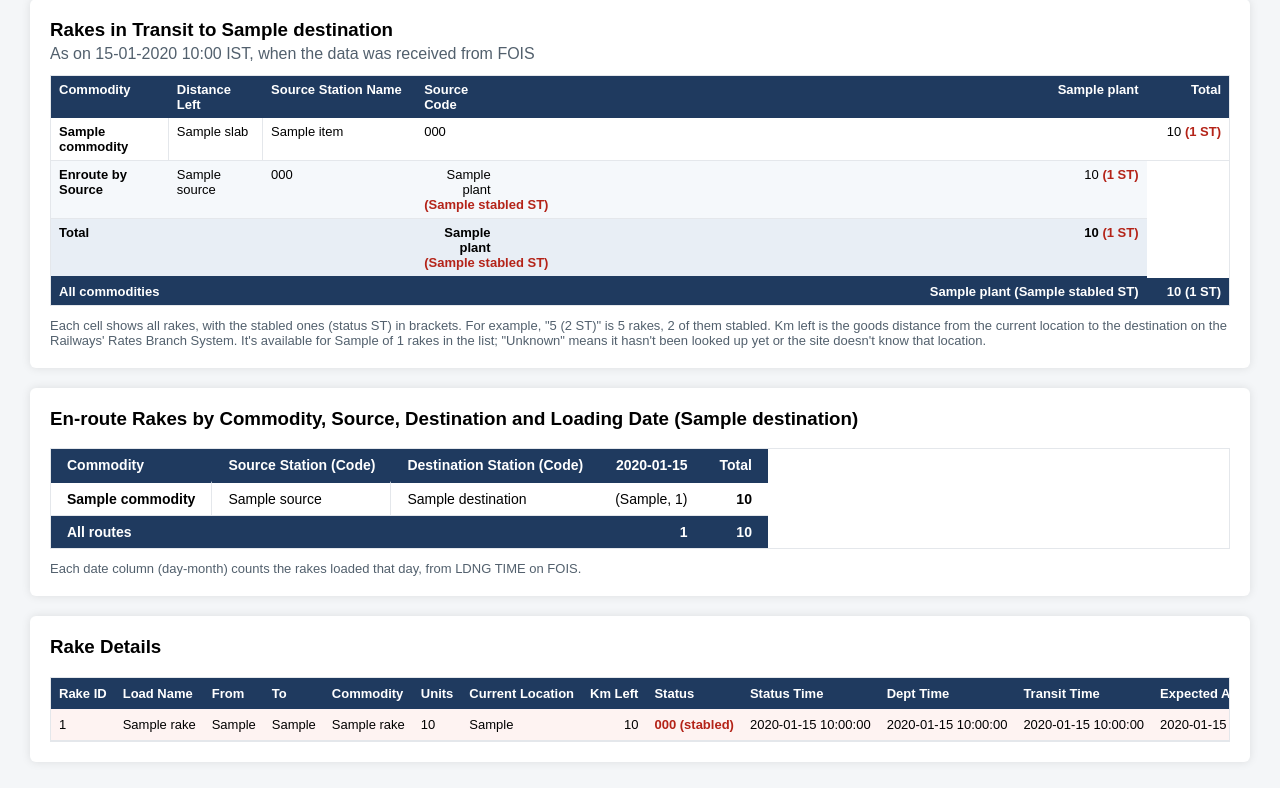
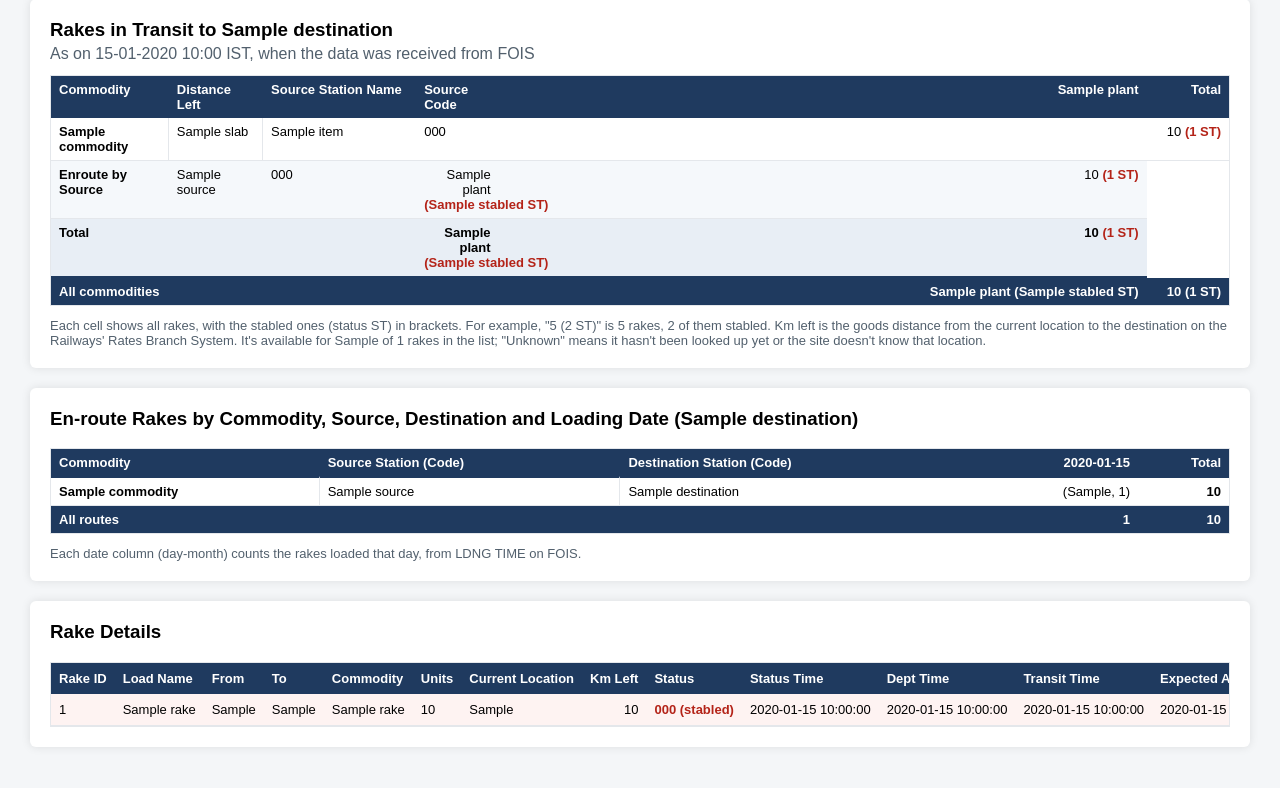
Before and after one commit to sanjay493/rakes_received, a Flask app: template templates/inbound.html in a window 1280 px wide. Shown: the part 579-1367 px from the top of the page. Run offline with Flask 3, Linux system fonts and the light colour scheme; the template is opened without the code that fills it: most values are stand-ins (such as "Sample title", 1, 10 or a date in 2020).

Commit message:
Fit the En-route table to the screen width with wrapping station names

```diff
--- a/templates/inbound.html
+++ b/templates/inbound.html
@@ -41,6 +41,10 @@
     .transit-table { width: 100%; min-width: 1000px; table-layout: fixed; font-size: 13px; }
     .transit-table th, .transit-table td { white-space: normal; overflow-wrap: break-word; vertical-align: top; }
     .transit-table thead th { overflow-wrap: normal; }
+    /* En-route table: fills the screen width; names and headings wrap, counts stay on one line. */
+    .route-table { width: 100%; font-size: 13px; }
+    .route-table th, .route-table td { white-space: normal; overflow-wrap: break-word; vertical-align: top; }
+    .route-table .num { white-space: nowrap; }
 
     /* Rakes in Transit on phones: a list instead of the 15-column table. */
     .transit-mobile, .phone-only { display: none; }
@@ -236,42 +240,42 @@
     <h3 style="margin-top: 0;">En-route Rakes by Commodity, Source, Destination and Loading Date{% if destination %} ({{ destination }}){% endif %}</h3>
     <div class="desk-only">
     <div class="sticky-table" style="max-height: 75vh; overflow: auto; border: 1px solid #e4e7eb;">
-    <table style="border-collapse: separate; border-spacing: 0; font-size: 14px; white-space: nowrap;">
+    <table class="route-table" style="border-collapse: separate; border-spacing: 0;">
         <thead>
             <tr style="background: #1f3a5f; color: white; text-align: left;">
-                <th style="padding: 8px 16px;">Commodity</th>
-                <th style="padding: 8px 16px;">Source Station (Code)</th>
-                <th style="padding: 8px 16px;">Destination Station (Code)</th>
+                <th style="padding: 6px 8px;">Commodity</th>
+                <th style="padding: 6px 8px;">Source Station (Code)</th>
+                <th style="padding: 6px 8px;">Destination Station (Code)</th>
                 {% for date in routes.dates %}
-                <th style="padding: 8px 16px; text-align: right;">{{ date }}</th>
+                <th class="num" style="padding: 6px 8px; text-align: right;">{{ date }}</th>
                 {% endfor %}
-                <th style="padding: 8px 16px; text-align: right;">Total</th>
+                <th class="num" style="padding: 6px 8px; text-align: right;">Total</th>
             </tr>
         </thead>
         <tbody>
             {% for route in routes.rows %}
             <tr{% if route.commodity_rows %} class="commodity-start"{% endif %}>
                 {% if route.commodity_rows %}
-                <th scope="rowgroup" rowspan="{{ route.commodity_rows }}" style="padding: 8px 16px; text-align: left; vertical-align: top; border-right: 1px solid #e4e7eb;">{{ route.commodity }}</th>
+                <th scope="rowgroup" rowspan="{{ route.commodity_rows }}" style="padding: 6px 8px; text-align: left; vertical-align: top; border-right: 1px solid #e4e7eb;">{{ route.commodity }}</th>
                 {% endif %}
                 {% if route.source_rows %}
-                <td rowspan="{{ route.source_rows }}" style="padding: 8px 16px; vertical-align: top; border-right: 1px solid #e4e7eb;">{{ route.source }}</td>
+                <td rowspan="{{ route.source_rows }}" style="padding: 6px 8px; vertical-align: top; border-right: 1px solid #e4e7eb;">{{ route.source }}</td>
                 {% endif %}
-                <td style="padding: 8px 16px;">{{ route.destination }}</td>
+                <td style="padding: 6px 8px;">{{ route.destination }}</td>
                 {% for count in route.counts %}
-                <td style="padding: 8px 16px; text-align: right;">{{ count or '' }}</td>
+                <td class="num" style="padding: 6px 8px; text-align: right;">{{ count or '' }}</td>
                 {% endfor %}
-                <td style="padding: 8px 16px; text-align: right; font-weight: bold;">{{ route.total }}</td>
+                <td class="num" style="padding: 6px 8px; text-align: right; font-weight: bold;">{{ route.total }}</td>
             </tr>
             {% endfor %}
         </tbody>
         <tfoot>
             <tr style="background: #1f3a5f; color: white; font-weight: bold;">
-                <td style="padding: 8px 16px;" colspan="3">All routes</td>
+                <td style="padding: 6px 8px;" colspan="3">All routes</td>
                 {% for count in routes.totals %}
-                <td style="padding: 8px 16px; text-align: right;">{{ count or '' }}</td>
+                <td class="num" style="padding: 6px 8px; text-align: right;">{{ count or '' }}</td>
                 {% endfor %}
-                <td style="padding: 8px 16px; text-align: right;">{{ routes.total }}</td>
+                <td class="num" style="padding: 6px 8px; text-align: right;">{{ routes.total }}</td>
             </tr>
         </tfoot>
     </table>
```
